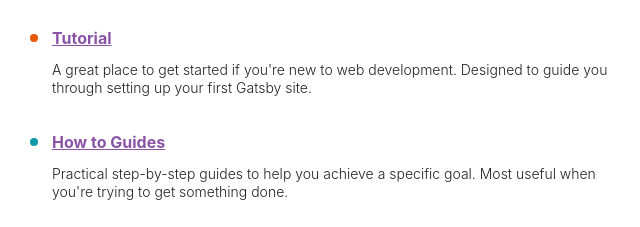
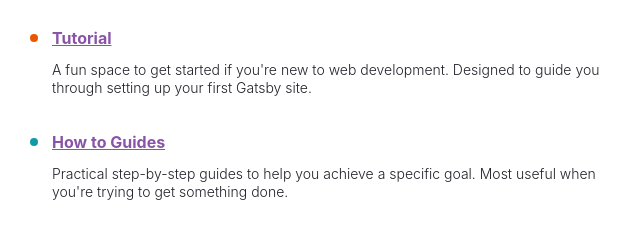
Before and after one commit to Tribunal33/my-first-gatsby-site, a Gatsby site: page / in a window 1280 px wide. Shown: the part 379-606 px from the top of the page, 52-692 px from the left. Built offline with nearby package versions, Linux system fonts and the light colour scheme; Gatsby itself is replaced by a stand-in of ours.

Commit message:
first commit changing some text

```diff
--- a/src/pages/index.js
+++ b/src/pages/index.js
@@ -84,7 +84,7 @@
     text: "Tutorial",
     url: "https://www.gatsbyjs.com/docs/tutorial/",
     description:
-      "A great place to get started if you're new to web development. Designed to guide you through setting up your first Gatsby site.",
+      "A fun space to get started if you're new to web development. Designed to guide you through setting up your first Gatsby site.",
     color: "#E95800",
   },
   {
```
